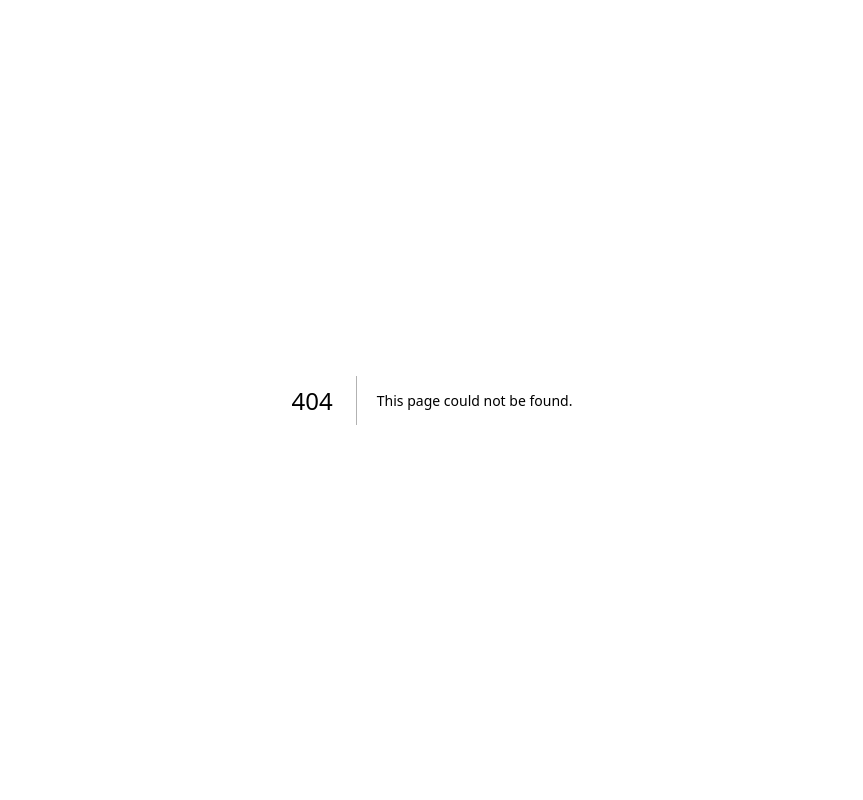
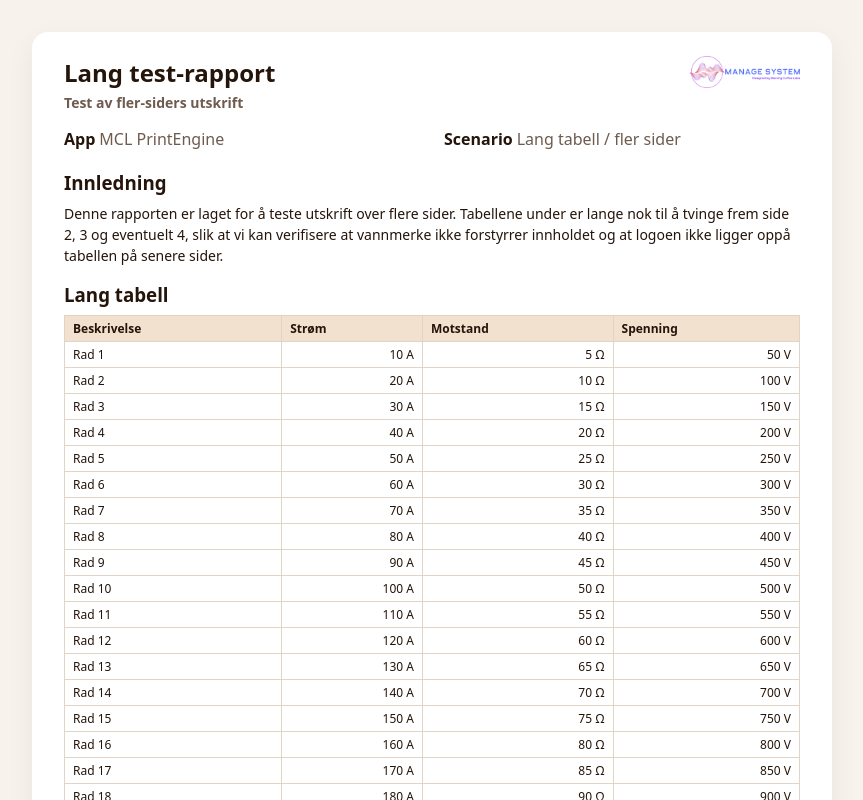
Before and after one commit to Tony-MCL/Print, a Next.js app: page /print-long in a window 1280 px wide. Before the commit this address had no page. Shown: the top 800 px of the page, without its empty margins (208-1071 px from the left). Built offline with nearby package versions, Linux system fonts and the light colour scheme.

Commit message:
Create page.tsx

```diff
--- /dev/null
+++ b/app/print-long/page.tsx
@@ -0,0 +1,74 @@
+import PrintLayout from "../../components/print/PrintLayout";
+import PrintButton from "../../components/print/PrintButton";
+import type { PrintData, PrintTableRow } from "../../lib/print/types";
+
+function makeRows(count: number): PrintTableRow[] {
+  const rows: PrintTableRow[] = [];
+  for (let i = 1; i <= count; i++) {
+    rows.push({
+      cells: [
+        { value: `Rad ${i}` },
+        { value: `${i * 10} A`, align: "right" },
+        { value: `${i * 5} Ω`, align: "right" },
+        { value: `${i * 50} V`, align: "right" }
+      ]
+    });
+  }
+  return rows;
+}
+
+const longData: PrintData = {
+  title: "Lang test-rapport",
+  subtitle: "Test av fler-siders utskrift",
+  meta: [
+    { label: "App", value: "MCL PrintEngine" },
+    { label: "Scenario", value: "Lang tabell / fler sider" }
+  ],
+  sections: [
+    {
+      id: "intro",
+      title: "Innledning",
+      content: [
+        {
+          type: "paragraph",
+          text: "Denne rapporten er laget for å teste utskrift over flere sider. Tabellene under er lange nok til å tvinge frem side 2, 3 og eventuelt 4, slik at vi kan verifisere at vannmerke ikke forstyrrer innholdet og at logoen ikke ligger oppå tabellen på senere sider."
+        }
+      ]
+    },
+    {
+      id: "table",
+      title: "Lang tabell",
+      content: [
+        {
+          type: "table",
+          headers: ["Beskrivelse", "Strøm", "Motstand", "Spenning"],
+          rows: makeRows(120)
+        }
+      ]
+    }
+  ]
+};
+
+export default function PrintLongPage() {
+  const basePath = "";
+  const watermarkUrl = `${basePath}/images/mcl-watermark.png`;
+  const logoUrl = `${basePath}/images/mcl-logo.png`;
+
+  return (
+    <main>
+      <PrintLayout
+        {...longData}
+        watermarkUrl={watermarkUrl}
+        showWatermark={true}
+        logoUrl={logoUrl}
+        logoAlt="Morning Coffee Labs"
+      />
+
+      <div className="pe-root pe-no-print">
+        <div className="pe-page">
+          <PrintButton />
+        </div>
+      </div>
+    </main>
+  );
+}
```
